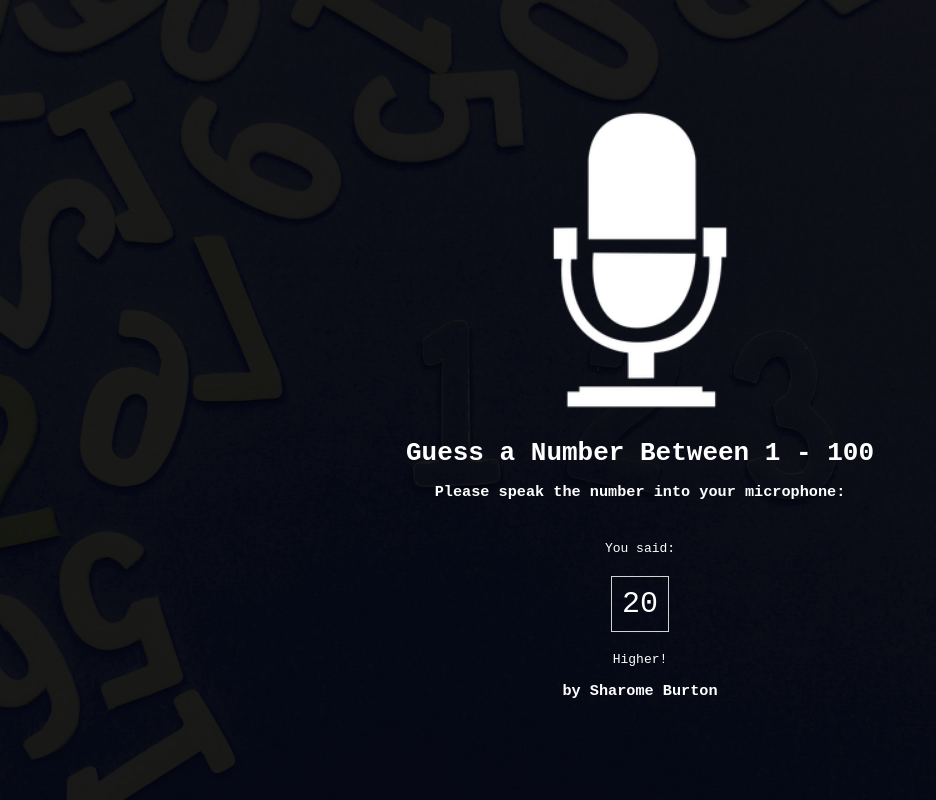
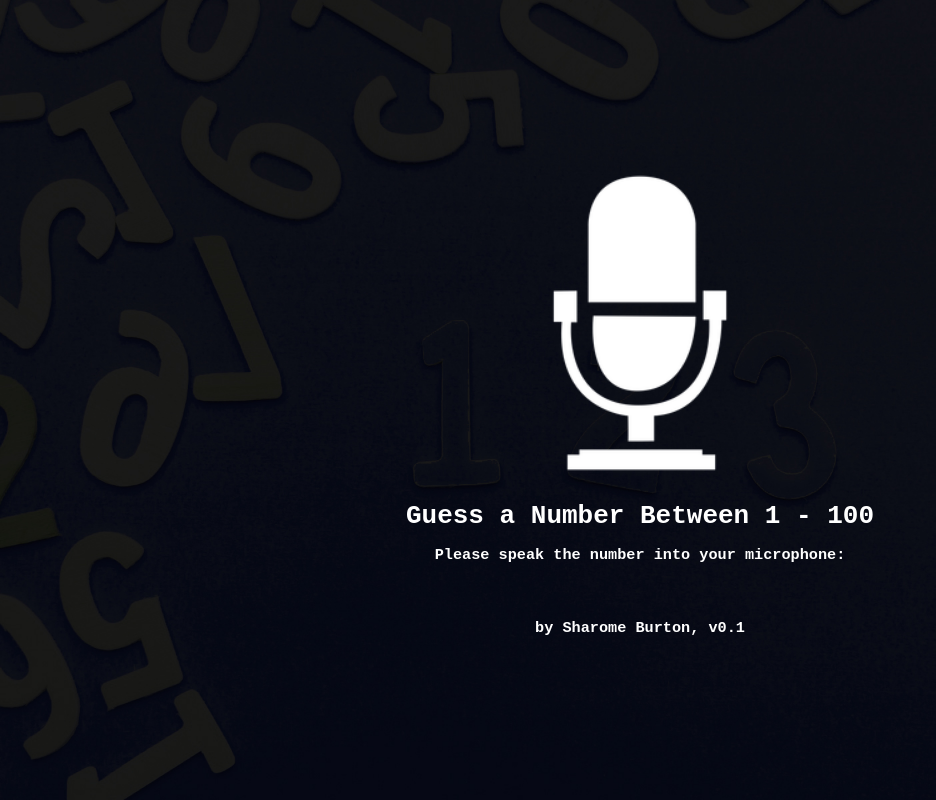
Before and after one commit to koulkoudakis/speech-number-guesser, a plain HTML site: page index.html in a window 1280 px wide. Shown: the whole page, without its empty margins (0-936 px from the left). Drawn offline with Linux system fonts and the light colour scheme.

Commit message:
Updated html, js

```diff
--- a/index.html
+++ b/index.html
@@ -17,12 +17,10 @@
   <h3>Please speak the number into your microphone:</h3>
 
   <div id="msg" class="msg"></div>
-  <div>You said:</div>
-  <span class="box">20</span>
-  <div>Higher!</div>
+
 
   <footer>
-    <h3 class="byline">by Sharome Burton</h3>
+    <h3 class="byline">by Sharome Burton, v0.1</h3>
   </footer>
 
   <script src="script.js"></script>
--- a/script.js
+++ b/script.js
@@ -1,11 +1,11 @@
-const msgEl = document.getElementById('msg');
+const msgEl = document.getElementById("msg");
 
 const randomNum = getRandomNumber();
 
-console.log('Number:', randomNum);
+console.log("Number:", randomNum);
 
-window.SpeechRecognition = window.SpeechRecognition || window.webkitSpeechRecognition;
-
+window.SpeechRecognition =
+  window.SpeechRecognition || window.webkitSpeechRecognition;
 
 let recognition = new window.SpeechRecognition();
 
@@ -19,7 +19,6 @@ function onSpeak(e) {
   writeMessage(msg);
   checkNumber(msg);
 }
-
 
 // Write user speech
 function writeMessage(msg) {
@@ -35,13 +34,13 @@ function checkNumber(msg) {
 
   // Check number validity
   if (Number.isNaN(num)) {
-    msg.innerHTML += '<div>That is not a valid number</div>'
+    msg.innerHTML += "<div>That is not a valid number</div>";
     return;
   }
 
   // Check number is within range
   if (num > 100 || num < 1) {
-    msgEl.innerHTML += '<div>Number must be between 1 and 100</div>'
+    msgEl.innerHTML += "<div>Number must be between 1 and 100</div>";
     return;
   }
 
@@ -50,11 +49,11 @@ function checkNumber(msg) {
     document.body.innerHTML = `
     <h2>Congratulation! You guessed the number! <br><br> it was ${num}</h2>
     <button class="play-again" id="play-again">Play again</button>
-    `
+    `;
   } else if (num > randomNum) {
-    msgEl.innerHTML += '<div>LOWER!</div>'
+    msgEl.innerHTML += "<div>LOWER!</div>";
   } else {
-    msgEl.innerHTML += '<div>HIGHER!</div>'
+    msgEl.innerHTML += "<div>HIGHER!</div>";
   }
 }
 
@@ -64,94 +63,15 @@ function getRandomNumber() {
 
 // Speak result
 
-recognition.addEventListener('result', onSpeak);
+recognition.addEventListener("result", onSpeak);
 
 // End speech recognition service
-recognition.addEventListener('end', () => recognition.start());
+recognition.addEventListener("end", () => recognition.start());
 
 // Play again event
 
-document.body.addEventListener('click', e => {
-  if (e.target.id == 'play-again') {
-  window.location.reload();
-  }
-
-})
-
-/*
-const msgEl = document.getElementById('msg');
-
-const randomNum = getRandomNumber();
-
-console.log('Number:', randomNum);
-
-window.SpeechRecognition =
-  window.SpeechRecognition || window.webkitSpeechRecognition;
-
-let recognition = new window.SpeechRecognition();
-
-// Start recognition and game
-recognition.start();
-
-// Capture user speak
-function onSpeak(e) {
-  const msg = e.results[0][0].transcript;
-
-  writeMessage(msg);
-  checkNumber(msg);
-}
-
-// Write what user speaks
-function writeMessage(msg) {
-  msgEl.innerHTML = `
-    <div>You said: </div>
-    <span class="box">${msg}</span>
-  `;
-}
-
-// Check msg against number
-function checkNumber(msg) {
-  const num = +msg;
-
-  // Check if valid number
-  if (Number.isNaN(num)) {
-    msgEl.innerHTML += '<div>That is not a valid number</div>';
-    return;
-  }
-
-  // Check in range
-  if (num > 100 || num < 1) {
-    msgEl.innerHTML += '<div>Number must be between 1 and 100</div>';
-    return;
-  }
-
-  // Check number
-  if (num === randomNum) {
-    document.body.innerHTML = `
-      <h2>Congrats! You have guessed the number! <br><br>
-      It was ${num}</h2>
-      <button class="play-again" id="play-again">Play Again</button>
-    `;
-  } else if (num > randomNum) {
-    msgEl.innerHTML += '<div>GO LOWER</div>';
-  } else {
-    msgEl.innerHTML += '<div>GO HIGHER</div>';
-  }
-}
-
-// Generate random number
-function getRandomNumber() {
-  return Math.floor(Math.random() * 100) + 1;
-}
-
-// Speak result
-recognition.addEventListener('result', onSpeak);
-
-// End SR service
-recognition.addEventListener('end', () => recognition.start());
-
-document.body.addEventListener('click', e => {
-  if (e.target.id == 'play-again') {
+document.body.addEventListener("click", (e) => {
+  if (e.target.id == "play-again") {
     window.location.reload();
   }
 });
```
